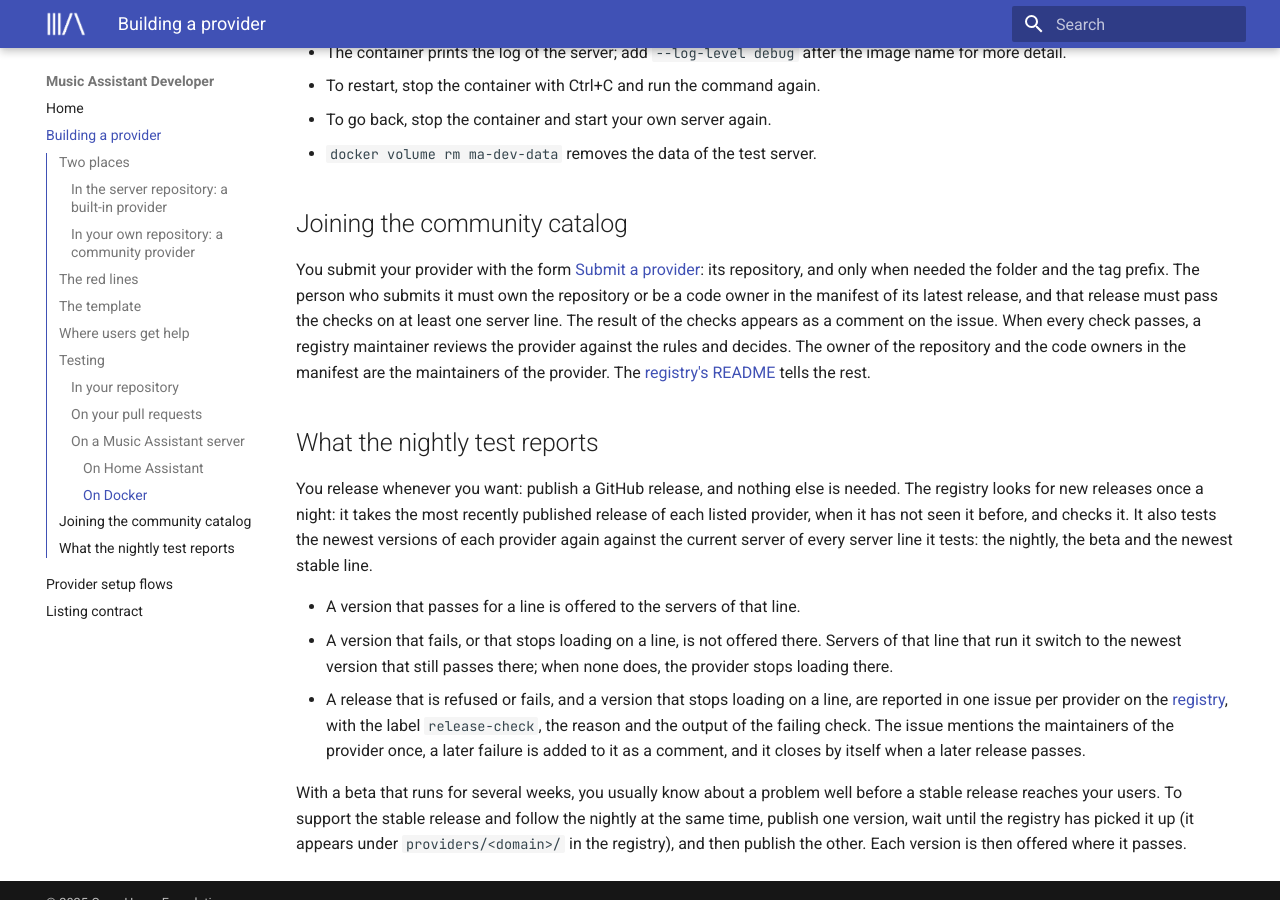
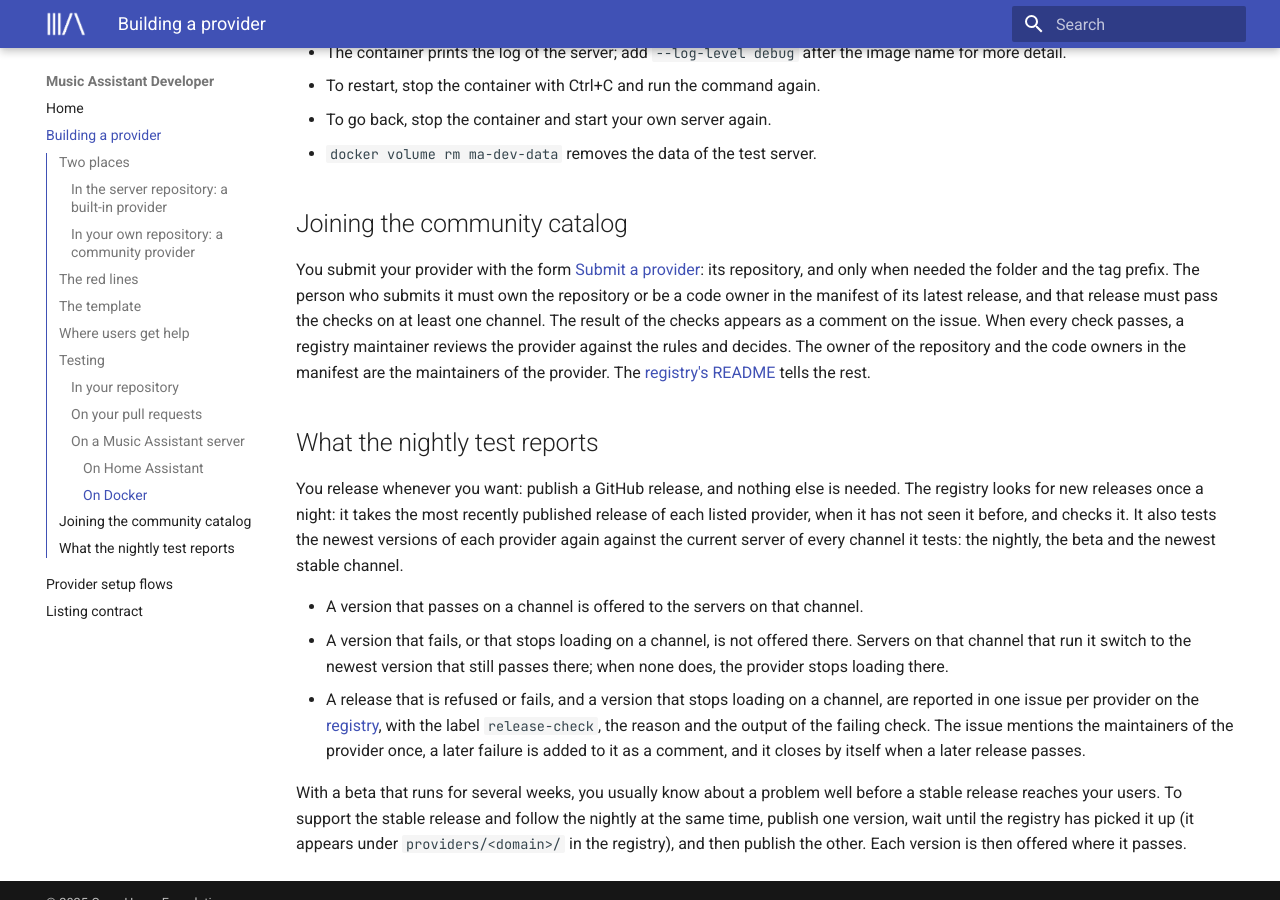
Before and after one commit to music-assistant/developers.music-assistant.io, an MkDocs documentation site: the page built from docs/building-a-provider.md, in a window 1280 px wide and 900 px high, scrolled down 4091 px. Built offline with MkDocs 1.6.1 and Material for MkDocs 9.7.7, drawn with Linux system fonts in a browser that asks for light colours; some of the changed text lies outside the part shown.

Commit message:
Call the server lines of the community catalog channels (#13)

```diff
--- a/docs/building-a-provider.md
+++ b/docs/building-a-provider.md
@@ -148,7 +148,7 @@ CI runs the lint, the type check, the spelling check and your tests, and calls t
 reusable workflow
 [`check-provider.yml`](https://github.com/music-assistant/community-catalog/blob/main/.github/workflows/check-provider.yml),
 which runs the same checks the community catalog runs on a release: the manifest, the
-requirements against a server line, and loading the provider in the server image of that line.
+requirements against a channel, and loading the provider in the server image of that channel.
 Loading installs the requirements and imports the module of the provider; it does not set the
 provider up and does not run your tests.
 
@@ -207,7 +207,7 @@ You submit your provider with the form
 [Submit a provider](https://github.com/music-assistant/community-catalog/issues/new?template=submit-provider.yml):
 its repository, and only when needed the folder and the tag prefix. The person who submits it must
 own the repository or be a code owner in the manifest of its latest release, and that release must
-pass the checks on at least one server line. The result of the checks appears as a comment on the
+pass the checks on at least one channel. The result of the checks appears as a comment on the
 issue. When every check passes, a registry maintainer reviews the provider against the rules and
 decides. The owner of the repository and the code owners in the manifest are the maintainers of
 the provider. The
@@ -218,15 +218,15 @@ the provider. The
 You release whenever you want: publish a GitHub release, and nothing else is needed. The registry
 looks for new releases once a night: it takes the most recently published release of each listed
 provider, when it has not seen it before, and checks it. It also tests the newest versions of each
-provider again against the current server of every server line it tests: the nightly, the beta
-and the newest stable line.
+provider again against the current server of every channel it tests: the nightly, the beta and
+the newest stable channel.
 
-- A version that passes for a line is offered to the servers of that line.
-- A version that fails, or that stops loading on a line, is not offered there. Servers of that line
-  that run it switch to the newest version that still passes there; when none does, the provider
-  stops loading there.
-- A release that is refused or fails, and a version that stops loading on a line, are reported in
-  one issue per provider on the
+- A version that passes on a channel is offered to the servers on that channel.
+- A version that fails, or that stops loading on a channel, is not offered there. Servers on that
+  channel that run it switch to the newest version that still passes there; when none does, the
+  provider stops loading there.
+- A release that is refused or fails, and a version that stops loading on a channel, are reported
+  in one issue per provider on the
   [registry](https://github.com/music-assistant/community-catalog/issues?q=label%3Arelease-check),
   with the label `release-check`, the reason and the output of the failing check. The issue
   mentions the maintainers of the provider once, a later failure is added to it as a comment, and
```
